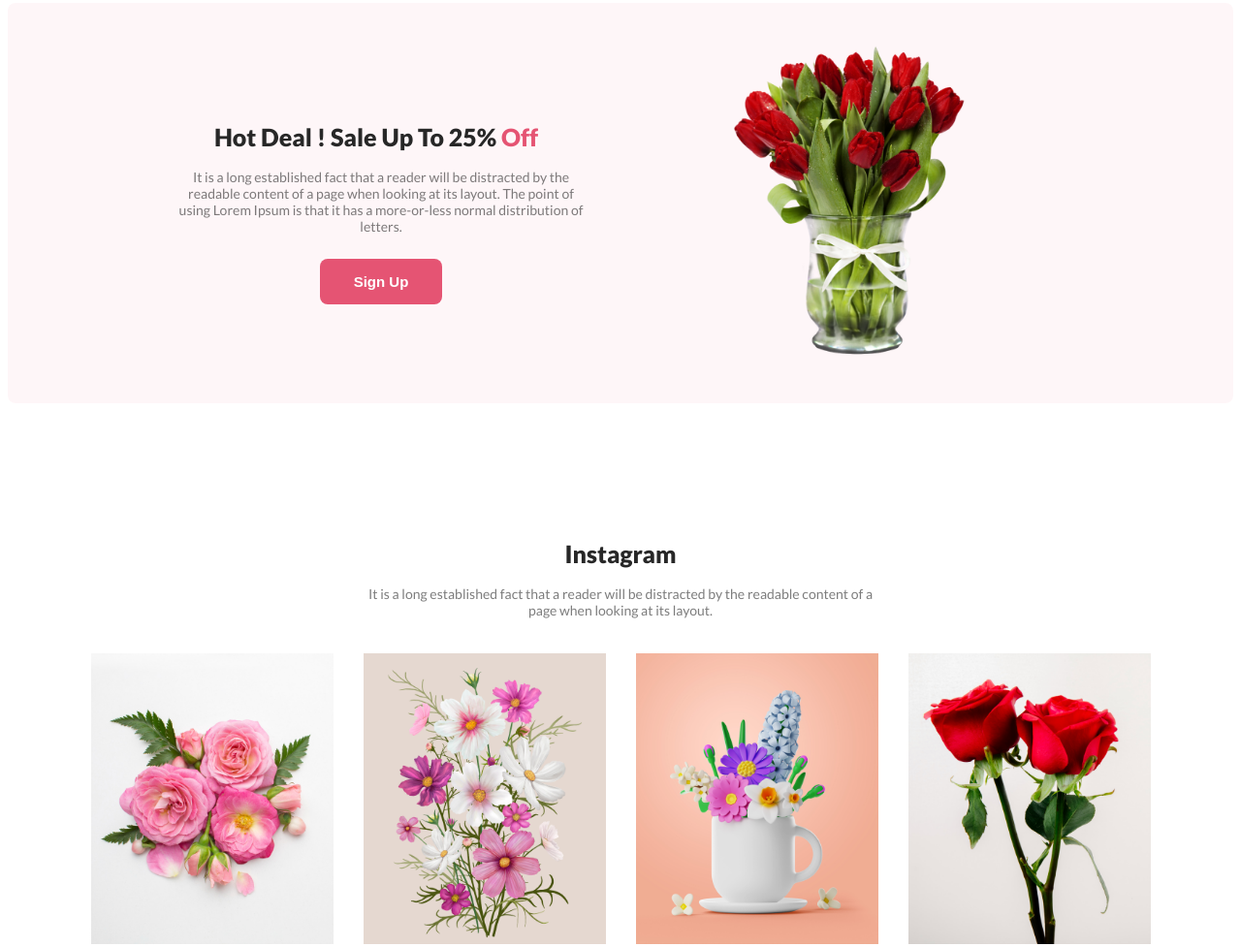
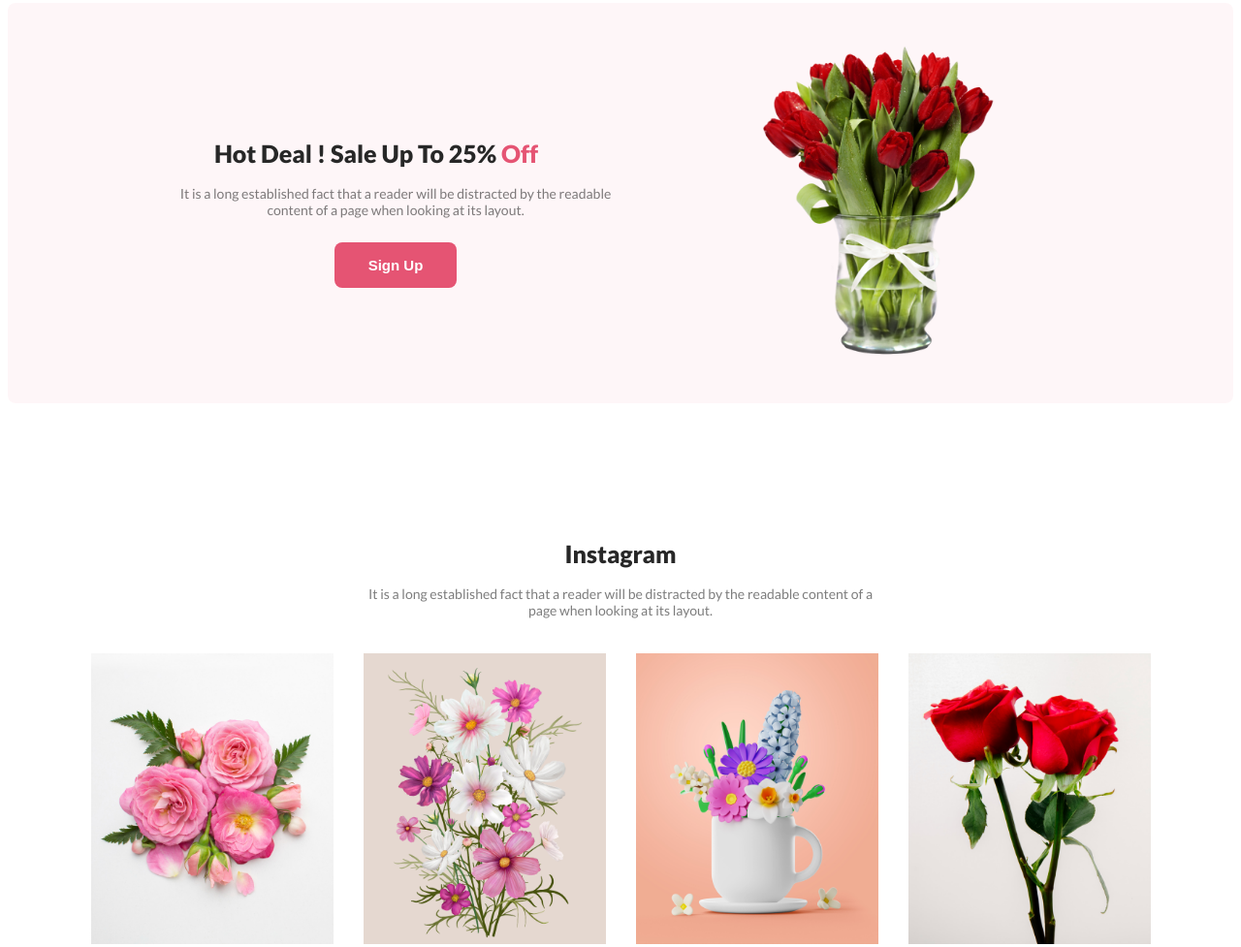
Before and after one commit to Kamrujjaman-Rabin/Flower-Shop-Assignment, a plain HTML site: page index.html in a window 1280 px wide. Shown: the part 1435-2412 px from the top of the page at 97% size. Drawn offline with Linux system fonts and the light colour scheme.

Commit message:
updated banner-2 and email input

```diff
--- a/index.html
+++ b/index.html
@@ -48,7 +48,7 @@
         <div class="bnr2">
             <div class="bnr2-left">
                 <h2 id="bnr2-ttl" class="bnr2-left-ttl">Hot Deal ! Sale Up To 25% <span class="off">Off</span></h2>
-                <p class="bnr2-left-p">It is a long established fact that a reader will be distracted by the readable content of a page when looking at its layout. The point of using Lorem Ipsum is that it has a more-or-less normal distribution of letters.</p>
+                <p class="bnr2-left-p">It is a long established fact that a reader will be distracted by the readable content of a page when looking at its layout.</p>
                 <button class="btn-prm">Sign Up</button>
             </div>
             <div class="bnr2-right">
--- a/styles/shop.css
+++ b/styles/shop.css
@@ -85,7 +85,7 @@ body {
     font-size: 14px;
     font-style: normal;
     font-weight: 400;
-    width: 420px;
+    width: 450px;
     margin-bottom: 25px;
 }
 
@@ -214,7 +214,9 @@ body {
     height: 50px;
     border: none;
     padding-left: 22px;
+    border-radius: 8px;
     color: rgba(39, 39, 39, 0.60);
+    background: #FFF;
     font-weight: 400;
 }
 
```
